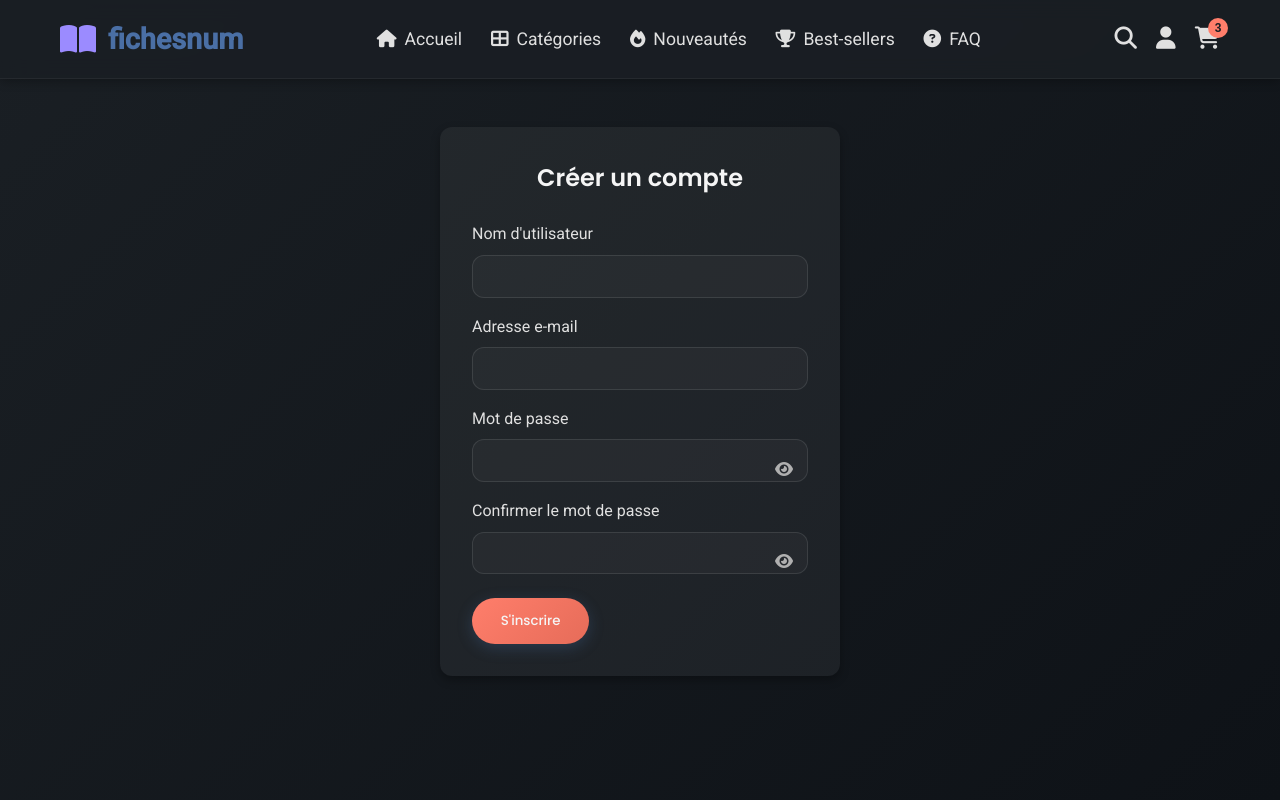
After one commit to dkicksd/fichesnum, a PHP site: page /register.php in a window 1280 px wide. The commit adds this page. Run offline with PHP 8.4, Linux system fonts and the light colour scheme.

Commit message:
Add registration page with password validation

```diff
--- /dev/null
+++ b/register.php
@@ -0,0 +1,106 @@
+<!DOCTYPE html>
+<html lang="fr">
+<head>
+    <meta charset="UTF-8">
+    <meta name="viewport" content="width=device-width, initial-scale=1.0">
+    <meta name="description" content="Inscription - Fichesnum">
+    <meta name="theme-color" content="#1a1f24">
+    <title>Inscription - Fichesnum</title>
+    <link rel="stylesheet" href="https://cdnjs.cloudflare.com/ajax/libs/font-awesome/6.4.0/css/all.min.css">
+    <link rel="stylesheet" href="https://fonts.googleapis.com/css2?family=Poppins:wght@300;400;500;600;700&family=Roboto:wght@300;400;500&display=swap">
+    <link rel="stylesheet" href="style.css">
+</head>
+<body>
+    <!-- Header -->
+    <header>
+        <div class="app-container">
+            <div class="header-content">
+                <a href="index.php" class="logo">
+                    <i class="fas fa-book-open"></i>
+                    <span>fichesnum</span>
+                </a>
+
+                <nav class="nav-menu">
+                    <a href="index.php"><i class="fas fa-home"></i> <span>Accueil</span></a>
+                    <a href="#"><i class="fas fa-th-large"></i> <span>Catégories</span></a>
+                    <a href="#"><i class="fas fa-fire"></i> <span>Nouveautés</span></a>
+                    <a href="#"><i class="fas fa-trophy"></i> <span>Best-sellers</span></a>
+                    <a href="#faq"><i class="fas fa-question-circle"></i> <span>FAQ</span></a>
+                </nav>
+
+                <div class="nav-actions">
+                    <button class="icon-btn">
+                        <i class="fas fa-search"></i>
+                    </button>
+                    <button class="icon-btn">
+                        <i class="fas fa-user"></i>
+                    </button>
+                    <button class="icon-btn">
+                        <i class="fas fa-shopping-cart"></i>
+                        <span class="cart-count">3</span>
+                    </button>
+                </div>
+            </div>
+        </div>
+    </header>
+
+    <main>
+        <div class="app-container">
+            <div class="signup-container">
+                <h2>Créer un compte</h2>
+                <form id="signup-form" action="#" method="post">
+                    <label for="username">Nom d'utilisateur</label>
+                    <input type="text" id="username" name="username" required>
+
+                    <label for="email">Adresse e-mail</label>
+                    <input type="email" id="email" name="email" required>
+
+                    <label for="password">Mot de passe</label>
+                    <div class="password-field">
+                        <input type="password" id="password" name="password" required>
+                        <i class="fas fa-eye toggle-password"></i>
+                    </div>
+
+                    <label for="confirm_password">Confirmer le mot de passe</label>
+                    <div class="password-field">
+                        <input type="password" id="confirm_password" name="confirm_password" required>
+                        <i class="fas fa-eye toggle-password"></i>
+                    </div>
+
+                    <div id="password-strength" class="password-strength"></div>
+
+                    <button type="submit" class="btn btn-accent">S'inscrire</button>
+                </form>
+            </div>
+        </div>
+    </main>
+
+    <!-- Bottom Navigation -->
+    <nav class="bottom-nav">
+        <div class="bottom-nav-content">
+            <a href="index.php" class="nav-item">
+                <i class="fas fa-home"></i>
+                <span>Accueil</span>
+            </a>
+            <a href="#" class="nav-item">
+                <i class="fas fa-th-large"></i>
+                <span>Catégories</span>
+            </a>
+            <a href="#" class="nav-item">
+                <i class="fas fa-search"></i>
+                <span>Rechercher</span>
+            </a>
+            <a href="#" class="nav-item">
+                <i class="fas fa-shopping-cart"></i>
+                <span>Panier</span>
+            </a>
+            <a href="#faq" class="nav-item">
+                <i class="fas fa-question-circle"></i>
+                <span>FAQ</span>
+            </a>
+        </div>
+    </nav>
+
+    <script src="script.js"></script>
+</body>
+</html>
--- a/script.js
+++ b/script.js
@@ -29,6 +29,42 @@ document.addEventListener('DOMContentLoaded', () => {
         div.className = 'note bg-white shadow rounded p-4 my-2';
         div.innerHTML = `<h3>${title}</h3><p>${content}</p>`;
         notesSection.appendChild(div);
+    }
+
+    // Password visibility toggle
+    document.querySelectorAll('.toggle-password').forEach(icon => {
+        icon.addEventListener('click', () => {
+            const input = icon.previousElementSibling;
+            if (input.type === 'password') {
+                input.type = 'text';
+                icon.classList.replace('fa-eye', 'fa-eye-slash');
+            } else {
+                input.type = 'password';
+                icon.classList.replace('fa-eye-slash', 'fa-eye');
+            }
+        });
+    });
+
+    // Registration form validation
+    const signupForm = document.getElementById('signup-form');
+    if (signupForm) {
+        signupForm.addEventListener('submit', (e) => {
+            const password = document.getElementById('password').value;
+            const confirm = document.getElementById('confirm_password').value;
+            const strength = document.getElementById('password-strength');
+            const strongRegex = /^(?=.*[a-z])(?=.*[A-Z])(?=.*\d)(?=.*[^\w\s]).{8,}$/;
+
+            if (!strongRegex.test(password)) {
+                e.preventDefault();
+                strength.textContent = "Le mot de passe doit contenir au moins 8 caractères, une majuscule, une minuscule, un chiffre et un symbole.";
+                return;
+            }
+
+            if (password !== confirm) {
+                e.preventDefault();
+                strength.textContent = "Les mots de passe ne correspondent pas.";
+            }
+        });
     }
 });
         // Add to cart functionality
--- a/style.css
+++ b/style.css
@@ -885,3 +885,51 @@
                 font-size: 1.2rem;
             }
         }
+
+/* Registration page */
+.signup-container {
+    max-width: 400px;
+    margin: 3rem auto;
+    padding: 2rem;
+    background-color: rgba(255, 255, 255, 0.05);
+    border-radius: var(--border-radius);
+    box-shadow: 0 4px 10px var(--shadow);
+}
+.signup-container h2 {
+    text-align: center;
+    margin-bottom: 1.5rem;
+}
+.signup-container label {
+    display: block;
+    margin-bottom: 0.5rem;
+    color: var(--text-light);
+}
+.signup-container input {
+    width: 100%;
+    padding: 0.8rem 1rem;
+    margin-bottom: 1rem;
+    border: 1px solid rgba(255, 255, 255, 0.1);
+    background-color: rgba(255, 255, 255, 0.03);
+    border-radius: var(--border-radius);
+    color: var(--text-white);
+}
+.signup-container input::placeholder {
+    color: var(--text-gray);
+}
+.password-field {
+    position: relative;
+}
+.toggle-password {
+    position: absolute;
+    top: 50%;
+    right: 15px;
+    transform: translateY(-50%);
+    cursor: pointer;
+    color: var(--text-gray);
+}
+.password-strength {
+    font-size: 0.85rem;
+    color: var(--warm-yellow);
+    margin-top: -0.5rem;
+    margin-bottom: 1rem;
+}
```
